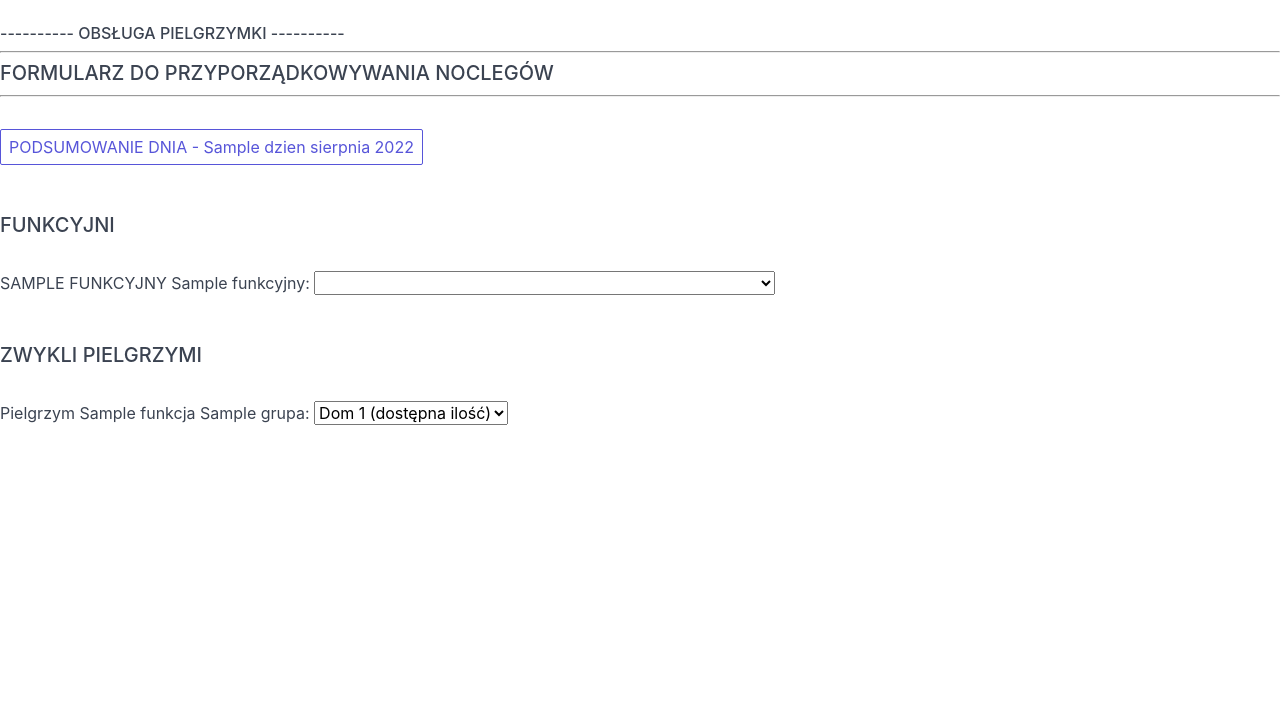
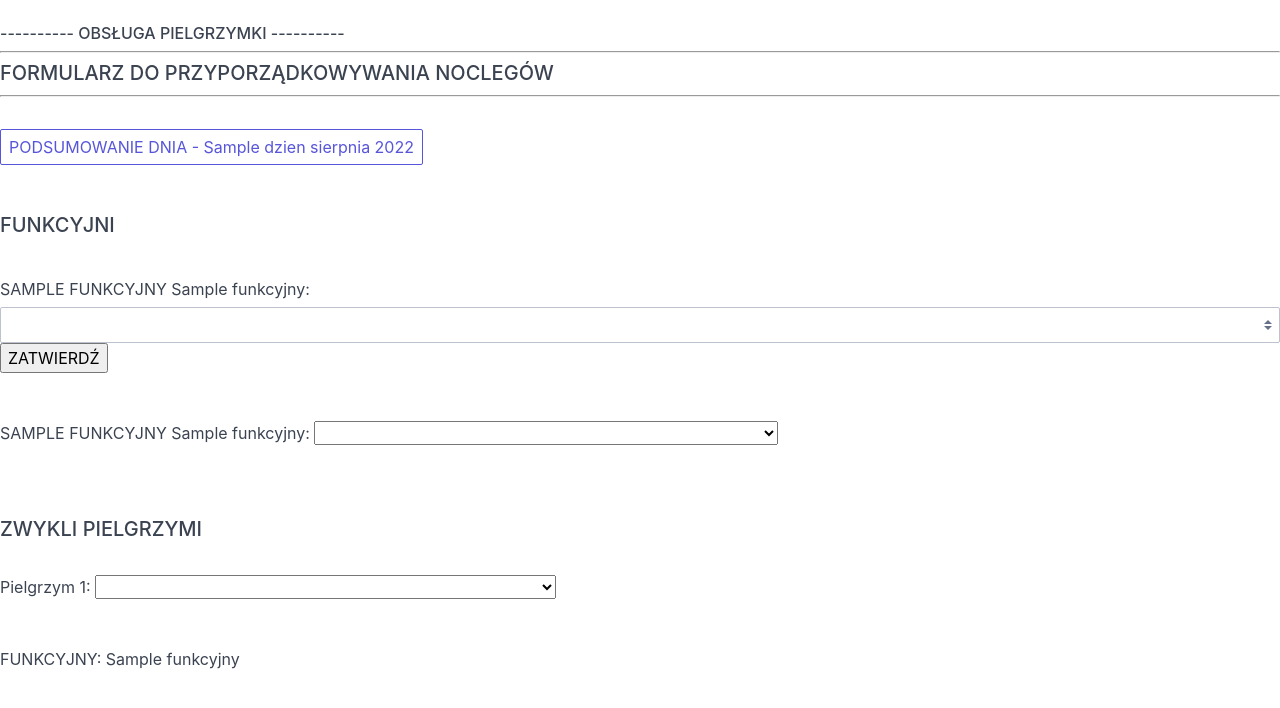
Before and after one commit to BaoZajac/pilgrim_sleep_over, a Flask app: template templates/przyporzadkuj-nocleg.html in a window 1280 px wide. Shown: the top 708 px of the page. Run offline with Flask 2, Linux system fonts and the light colour scheme; the template is opened without the code that fills it: most values are stand-ins (such as "Sample title", 1, 10 or a date in 2020).

Commit message:
dodanie przyporządkowania do pielgrzymów do nocleów - działa częściowo; zmiana wytycznych do priorytetów i sposobu ich liczenia; podzielenie pielgrzymów na grupki i podliczenie liczebności grupek

```diff
--- a/app.py
+++ b/app.py
@@ -159,9 +159,22 @@ def kto_tu_spi():
 
 @ app.route('/przyporzadkuj-nocleg/', methods=['GET', 'POST'])
 def daj_nocleg():
+    lista_przyporz_nocl = {}
     lista_funkcyjn = pielg.lista_funkcyjnych
-    lista_funkcyjn.sort(key=lambda lista_funkcyjn: lista_funkcyjn[1])
+    lista_funkcyjn.sort(key=lambda lista_funkcyjn: lista_funkcyjn[4])
+    # print(lista_funkcyjn)
+    # print(type(lista_funkcyjn))
     lista_noclegow = noclegi.lista_nocleg_data(dzien)
-    print(lista_noclegow)
+    grupki = pielg.podsum_il_w_grupkach()
+    print(111,grupki)
+    if request.method == "POST":
+        dana_osoba = request.form["person"]
+        print(dana_osoba)
+        przyporz_nocleg = request.form["accommodation"]
+        print(przyporz_nocleg)
+        lista_przyporz_nocl[przyporz_nocleg] = dana_osoba
+        # print(lista_przyporz_nocl)
+        print(1, lista_przyporz_nocl)
+        return redirect('/przyporzadkuj-nocleg/')
     return render_template("przyporzadkuj-nocleg.html", dzien=dzien[-1], funkcyjni=lista_funkcyjn,
-                           lista_noclegow=lista_noclegow)
+                           lista_noclegow=lista_noclegow, lista_przyporz_nocl=lista_przyporz_nocl, grupki=grupki)
--- a/templates/pielgrzymi.html
+++ b/templates/pielgrzymi.html
@@ -65,9 +65,6 @@
     <hr />
     <h5>LISTA PIELGRZYMÓW</h5>
     <hr />
-
-    tu też możliwość edycji danych
-
     <table class="table">
         <thead>
             <tr>
--- a/templates/przyporzadkuj-nocleg.html
+++ b/templates/przyporzadkuj-nocleg.html
@@ -21,27 +21,54 @@
     <br />
     <h5>FUNKCYJNI</h5>
     <br />
+    <form action="" method="post">
+        {% for funkcyjny in funkcyjni %}
+            <label class="form-label" for="person">{{ funkcyjny[1].upper() }} {{ funkcyjny[2] }}:</label>
+            <input class="form-input" id="person" name="person" type="hidden" value="{{ funkcyjny }}">
+            <select class="form-select" id="accommodation" name="accommodation">
+                <option></option>
+                {% for nocleg in lista_noclegow %}
+                <option>DOM {{ nocleg[10] }} (n: {{nocleg[7]}}, p: {{nocleg[8]}})</option>
+                {% endfor %}
+            </select>
+        <button type="submit">ZATWIERDŹ</button>
+        {% endfor %}
+    </form>
+    <br />
+    <br />
     {% for funkcyjny in funkcyjni %}
     <label>{{ funkcyjny[1].upper() }} {{ funkcyjny[2] }}:</label>
     <select>
         <option></option>
         {% for nocleg in lista_noclegow %}
-        <option>Dom {{ nocleg[10] }} (n: {{nocleg[7]}}, p: {{nocleg[8]}})</option>
+        <option>DOM {{ nocleg[10] }} (n: {{nocleg[7]}}, p: {{nocleg[8]}})</option>
         {% endfor %}
     </select>
     <br />
     {% endfor %}
     <br />
     <br />
+    <br />
     <h5>ZWYKLI PIELGRZYMI</h5>
     <br />
-    <label for="pielgrzym-id">Pielgrzym {{ funkcja }} {{grupa}}:</label>
+    {% for grupka in grupki %}
+    <label for="pielgrzym-id">Pielgrzym {{grupka[0]}}:</label>
         <select>
-            <option value="1">Dom {{ nocleg_id }} (dostępna ilość)</option>
-            <option value="2">Dom {{ nocleg_id }} (dostępna ilość)</option>
+            <option></option>
+            {% for nocleg in lista_noclegow %}
+            <option>Dom {{ nocleg[10] }} (n: {{nocleg[7]}}, p: {{nocleg[8]}})</option>
+            {% endfor %}
         </select>
+    {% endfor %}
+
 
     <br />
     <br />
+    <br />
+    {% for funkcyjny in funkcyjni %}
+    FUNKCYJNY: {{ funkcyjny }}
+    <br />
+    {% endfor %}
+    <br />
 </body>
 </html>
```
Also changed, not shown: pomocnicze/priorytety.txt (+6 -5 lines), uczestnicy.py (+22 -6 lines).
